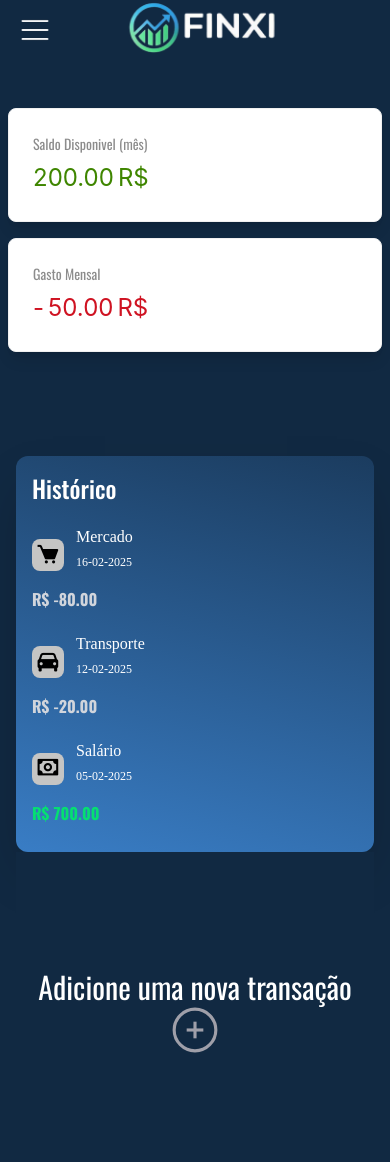
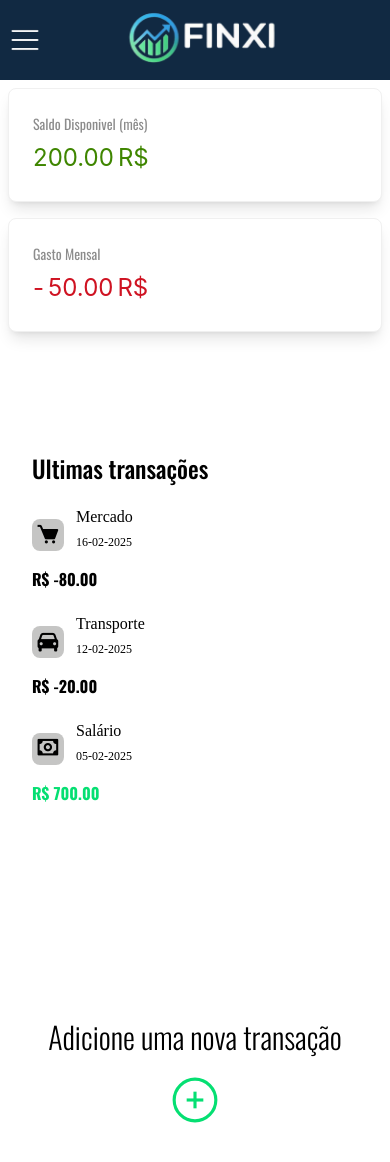
Before and after one commit to dilucas00/web-app-responsive, a React (Vite) app in the folder vite-project/: page / in a window 390 px wide. Shown: the top 1162 px of the page. Built offline with nearby package versions, Linux system fonts and the light colour scheme.

Commit message:
Ajustes nas cores dos componentes

```diff
--- a/vite-project/index.html
+++ b/vite-project/index.html
@@ -2,7 +2,7 @@
 <html lang="pt-br">
   <head>
     <meta charset="UTF-8" />
-    <link rel="icon" href="/vite-project/logo-finxi-fav.png" />
+    <link rel="icon" type="image/svg+xml" href="./logo-finxi.svg" />
     <meta name="viewport" content="width=device-width, initial-scale=1.0" />
     <title>Finxi - Seu webapp de finanças</title>
   </head>
--- a/vite-project/src/App.css
+++ b/vite-project/src/App.css
@@ -14,9 +14,7 @@
 body{
     background-color:#112942;
 }
-html{
-    background-color:#112942
-}
+
 
 .bg-gradient-custom {
     background-image: linear-gradient(195deg, #1B3C5F, #397DC5);
--- a/vite-project/src/components/AddHistoric.jsx
+++ b/vite-project/src/components/AddHistoric.jsx
@@ -37,22 +37,22 @@ function AddHistoric({ onAdd }) {
   };
 
   return (
-    <div className="flex justify-center bg-[#112942] w-full items-center h-80 flex-col">
-      <span className="text-white text-3xl font-oswald">
+    <div className="flex justify-center bg-white w-full gap-5 items-center h-60 flex-col">
+      <span className="text-black font-light text-3xl font-oswald">
         Adicione uma nova transação
       </span>
 
       <button
         onClick={showModal}
         title="Adicionar nova transação"
-        className="group cursor-pointer outline-none hover:rotate-90 duration-300 mt-10"
+        className="group cursor-pointer outline-none hover:rotate-90 duration-300 mt-20"
       >
         <svg
           xmlns="http://www.w3.org/2000/svg"
           width="50px"
           height="50px"
           viewBox="0 0 24 24"
-          className="stroke-zinc-400 fill-none group-hover:fill-zinc-800 group-active:stroke-zinc-200 group-active:fill-zinc-600 group-active:duration-0 duration-300"
+          class="stroke-green-400 fill-none group-hover:fill-green-800 group-active:stroke-green-200 group-active:fill-green-600 group-active:duration-0 duration-300"
         >
           <path
             d="M12 22C17.5 22 22 17.5 22 12C22 6.5 17.5 2 12 2C6.5 2 2 6.5 2 12C2 17.5 6.5 22 12 22Z"
--- a/vite-project/src/components/CardExample.jsx
+++ b/vite-project/src/components/CardExample.jsx
@@ -4,7 +4,7 @@ import { Card, Col, Row, Statistic } from 'antd';
 
 function CardExample() {
   return (
-    <div className="w-full bg-[#112942] h-65  flex justify-center items-center mt-10">
+    <div className="w-full bg-white h-65  flex justify-center items-center mt-10">
       <Row gutter={16} className="w-full justify-center">
         <Col xs={24} sm={24} md={12} lg={10} xl={8} className="flex p-2">
           <Card className="w-full shadow-lg hover:shadow-xl hover:scale-105 transition-transform duration-300 ">
--- a/vite-project/src/components/FinanceManager.jsx
+++ b/vite-project/src/components/FinanceManager.jsx
@@ -9,14 +9,14 @@ function FinanceManager() {
       date: "16-02-2025",
       value: -80,
       icon: "bx bxs-cart",
-      color: "text-gray-300"
+      color: "text-black"
     },
     {
       category: "Transporte",
       date: "12-02-2025",
       value: -20,
       icon: "bx bxs-car",
-      color: "text-gray-300"
+      color: "text-black"
     },
     {
       category: "Salário",
@@ -36,7 +36,7 @@ function FinanceManager() {
         icon: getIconByCategory(newTransaction.category),
         color: newTransaction.category === "Salário"
           ? "text-green-400"
-          : "text-gray-300"
+          : "text-black-400"
       });
       return updatedTransactions;
     });
@@ -49,7 +49,7 @@ function FinanceManager() {
   })[category] || "bx bx-question-mark";
 
   return (
-    <div className="min-h-screen bg-[#112942] p-4">
+    <div className="min-h-screen bg-white p-4">
         <LineTable transactions={transactions} />
         <AddHistoric onAdd={handleAddTransaction} />
 
--- a/vite-project/src/components/LineTable.jsx
+++ b/vite-project/src/components/LineTable.jsx
@@ -3,8 +3,8 @@ import "boxicons/css/boxicons.min.css";
 
 function LineTable({ transactions }) {
   return (
-    <div className="w-full bg-gradient-custom sm:max-w-md md:max-w-lg lg:max-w-xl xl:max-w-2xl mx-auto mt-20  rounded-xl p-4 shadow-2xl ">
-      <h3 className="mb-3 font-bold text-2xl text-white font-oswald">Histórico</h3>
+    <div className="w-full bg=[#112942] sm:max-w-md md:max-w-lg lg:max-w-xl xl:max-w-2xl mx-auto mt-20 mb-30  rounded-xl p-4 shadow- ">
+      <h3 className="mb-3 font-bold text-2xl text-black font-oswald">Ultimas transações</h3>
 
       {transactions.map((transaction, index) => (
       <div key={index} className="flex flex-col sm:flex-row items-start sm:items-center py-3">
@@ -13,12 +13,12 @@ function LineTable({ transactions }) {
             <i className={`${transaction.icon} bx-sm`}></i>
           </div>
           <div>
-            <h3 className="font-bold font-montserrat text-white">{transaction.category}</h3>
-            <p className="font-light text-xs font-montserrat text-white">{transaction.date}</p>
+            <h3 className="font-bold font-montserrat text-black">{transaction.category}</h3>
+            <p className="font-light text-xs font-montserrat text-black">{transaction.date}</p>
           </div>
         </div>
         <div className="mt-2 sm:mt-0 sm:ml-auto">
-          <span className={`${transaction.color} font-bold font-oswald`}>
+          <span className={`${transaction.color} font-bold text-black font-oswald`}>
             R$ {transaction.value.toFixed(2)} {/* Exibe o valor como foi salvo */}
           </span>
         </div>
--- a/vite-project/src/components/SideBarM.jsx
+++ b/vite-project/src/components/SideBarM.jsx
@@ -6,10 +6,10 @@ function SideBarM() {
 
   return (
     <>
-     <div className='w-m h-15 bg-[#112942] flex flex-row justify-center'>
-        <div className='flex justify-center items-center'>
+     <div className='w-m h-10 bg-[#112942] pt-10 flex flex-row justify-center'>
+        <div className='flex justify-center  items-center'>
           <div className='flex items-center justify-center w-10 '>
-            <img src="/Menu.png" alt="Dropdown Menu" className='w-8 h-8 mr-20 ' />
+            <img src="/Menu.png" alt="Dropdown Menu" className='w-8 h-8 mr-25 ' />
           </div>
           <div className=''>
             <img src="/finxi-logo.png" alt="" className='w-60' />
```
Also changed, not shown: vite-project/logo-finxi-fav.png (deleted), vite-project/logo-finxi.svg (added).
